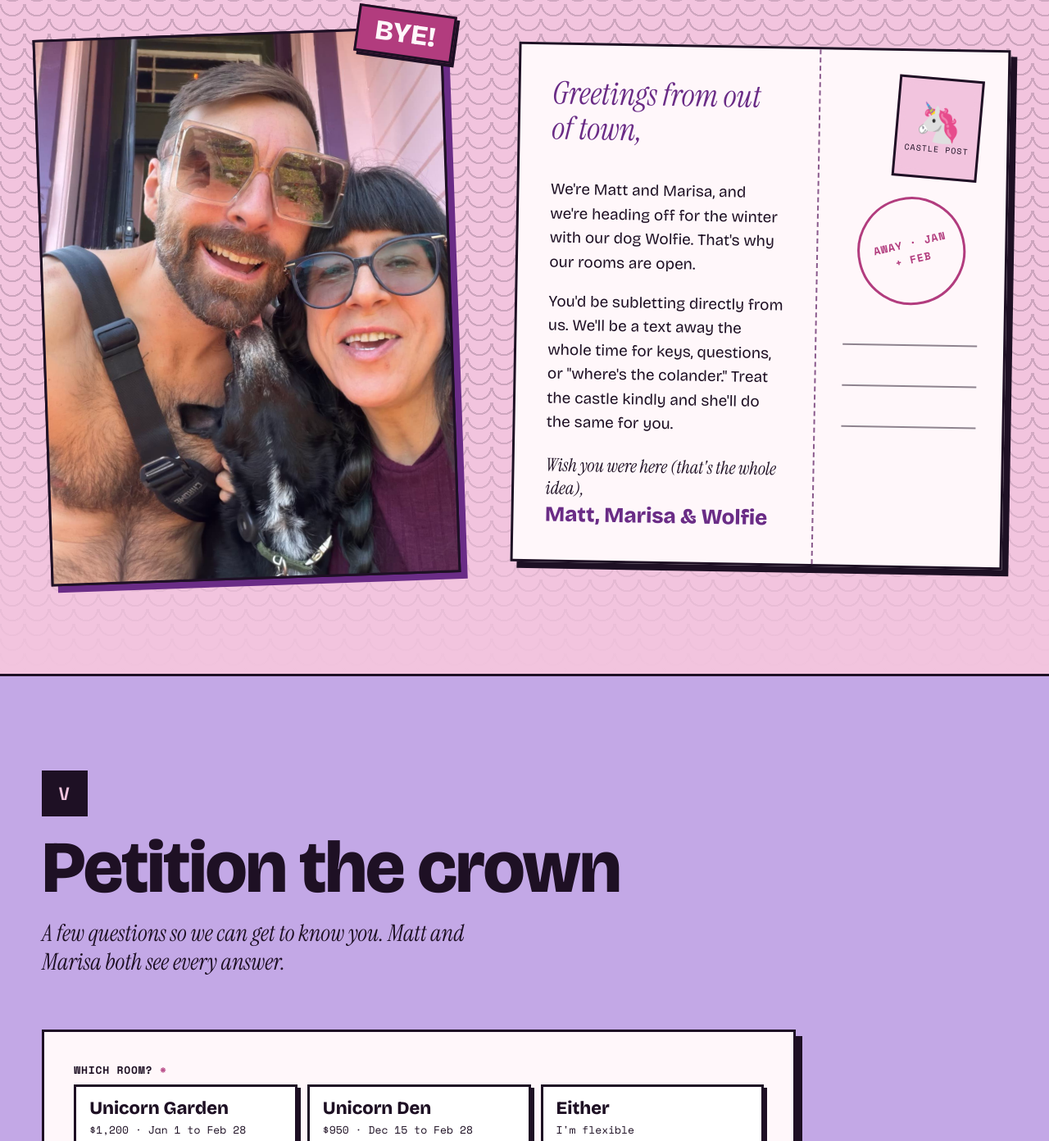
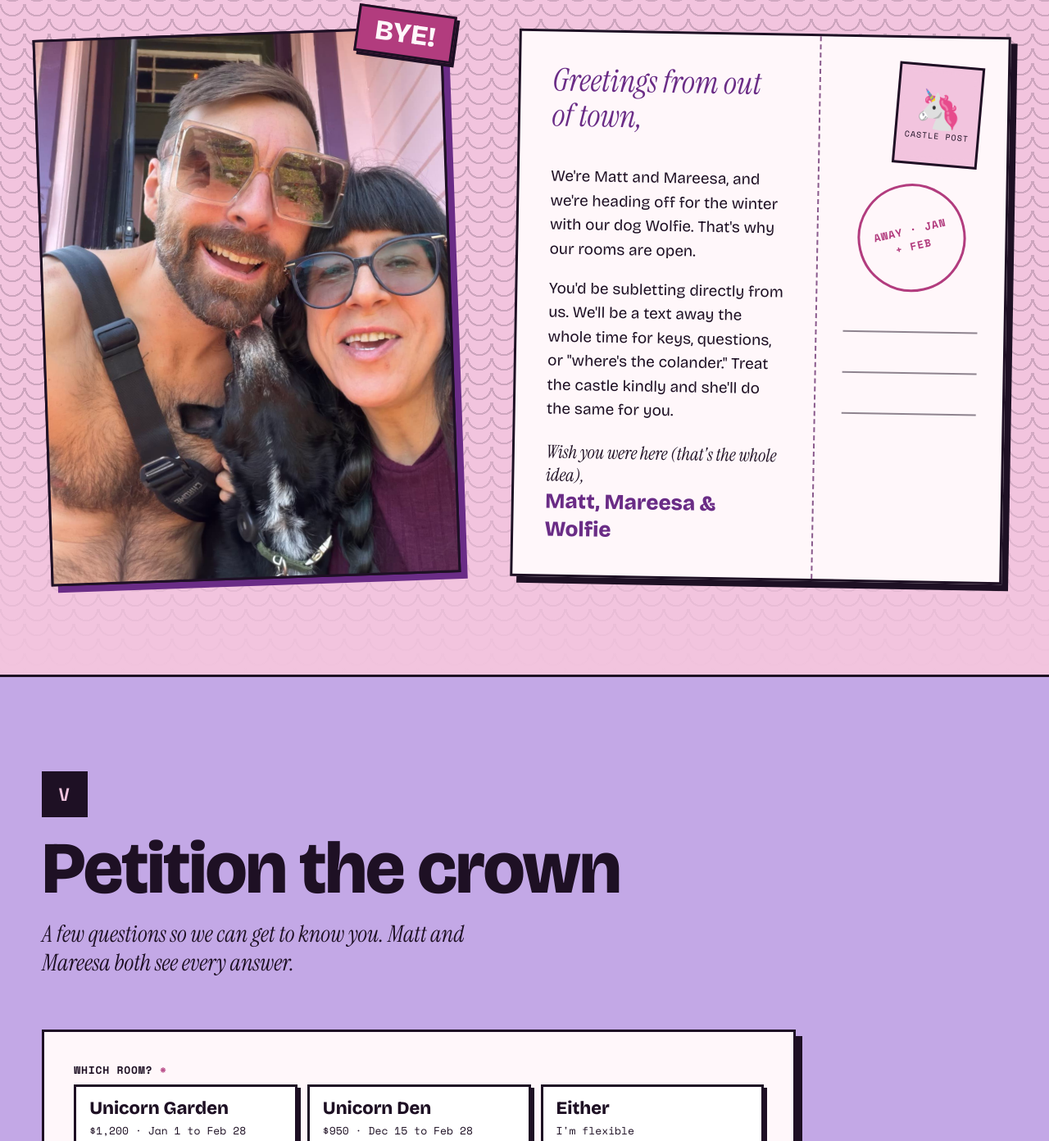
Before and after one commit to ThatMattGillespie/unicorn-sublet, a plain HTML site: page index.html in a window 1280 px wide. Shown: the part 6795-8187 px from the top of the page at 82% size. Drawn offline with nearby package versions, Linux system fonts and the light colour scheme.

Commit message:
Fix spelling of Mareesa's name
Co-Authored-By: Claude Opus 5.5 <noreply@anthropic.com>

```diff
--- a/index.html
+++ b/index.html
@@ -307,7 +307,7 @@
 
   <div class="court">
     <figure class="court__photo frame frame--violet">
-      <img src="img/us.jpg" alt="Matt, Marisa, and their black-and-white dog Wolfie smiling together on the front porch" loading="lazy" width="1050" height="1400">
+      <img src="img/us.jpg" alt="Matt, Mareesa, and their black-and-white dog Wolfie smiling together on the front porch" loading="lazy" width="1050" height="1400">
       <span class="sticker sticker--tilt sticker--orchid" aria-hidden="true">Bye!</span>
     </figure>
 
@@ -315,7 +315,7 @@
       <div class="postcard__msg">
         <p class="postcard__hi">Greetings from out of town,</p>
         <p>
-          We're Matt and Marisa, and we're heading off for the winter with our
+          We're Matt and Mareesa, and we're heading off for the winter with our
           dog Wolfie. That's why our rooms are open.
         </p>
         <p>
@@ -323,7 +323,7 @@
           time for keys, questions, or "where's the colander." Treat the
           castle kindly and she'll do the same for you.
         </p>
-        <p class="postcard__sign">Wish you were here (that's the whole idea),<br><b>Matt, Marisa &amp; Wolfie</b></p>
+        <p class="postcard__sign">Wish you were here (that's the whole idea),<br><b>Matt, Mareesa &amp; Wolfie</b></p>
       </div>
       <div class="postcard__side" aria-hidden="true">
         <span class="postcard__stamp">🦄<small>Castle Post</small></span>
@@ -341,7 +341,7 @@
   <div class="chapter__head">
     <span class="chapter__num">V</span>
     <h2>Petition the crown</h2>
-    <p class="chapter__sub">A few questions so we can get to know you. Matt and Marisa both see every answer.</p>
+    <p class="chapter__sub">A few questions so we can get to know you. Matt and Mareesa both see every answer.</p>
   </div>
 
   <div class="apply">
@@ -377,7 +377,7 @@
     <div class="apply__out apply__thanks card" id="applyThanks" hidden tabindex="-1">
       <p class="cta__k">Received</p>
       <h3>Your petition has reached the castle</h3>
-      <p>Thanks, <b id="thanksName"></b>. Matt and Marisa both get your application and will be in touch soon. 🦄</p>
+      <p>Thanks, <b id="thanksName"></b>. Matt and Mareesa both get your application and will be in touch soon. 🦄</p>
     </div>
   </div>
   <iframe name="gf-sink" title="Form submission" hidden></iframe>
```
